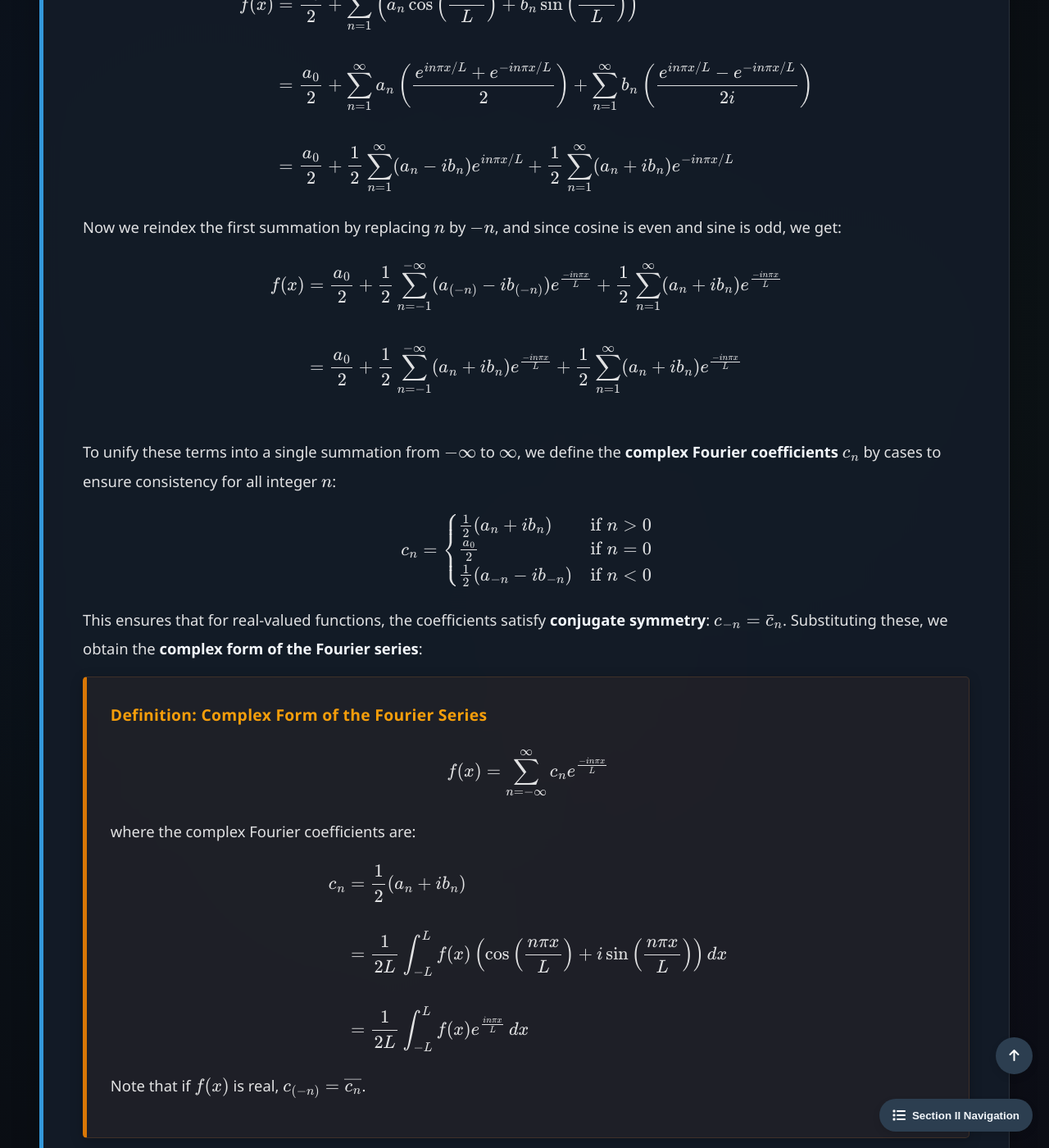
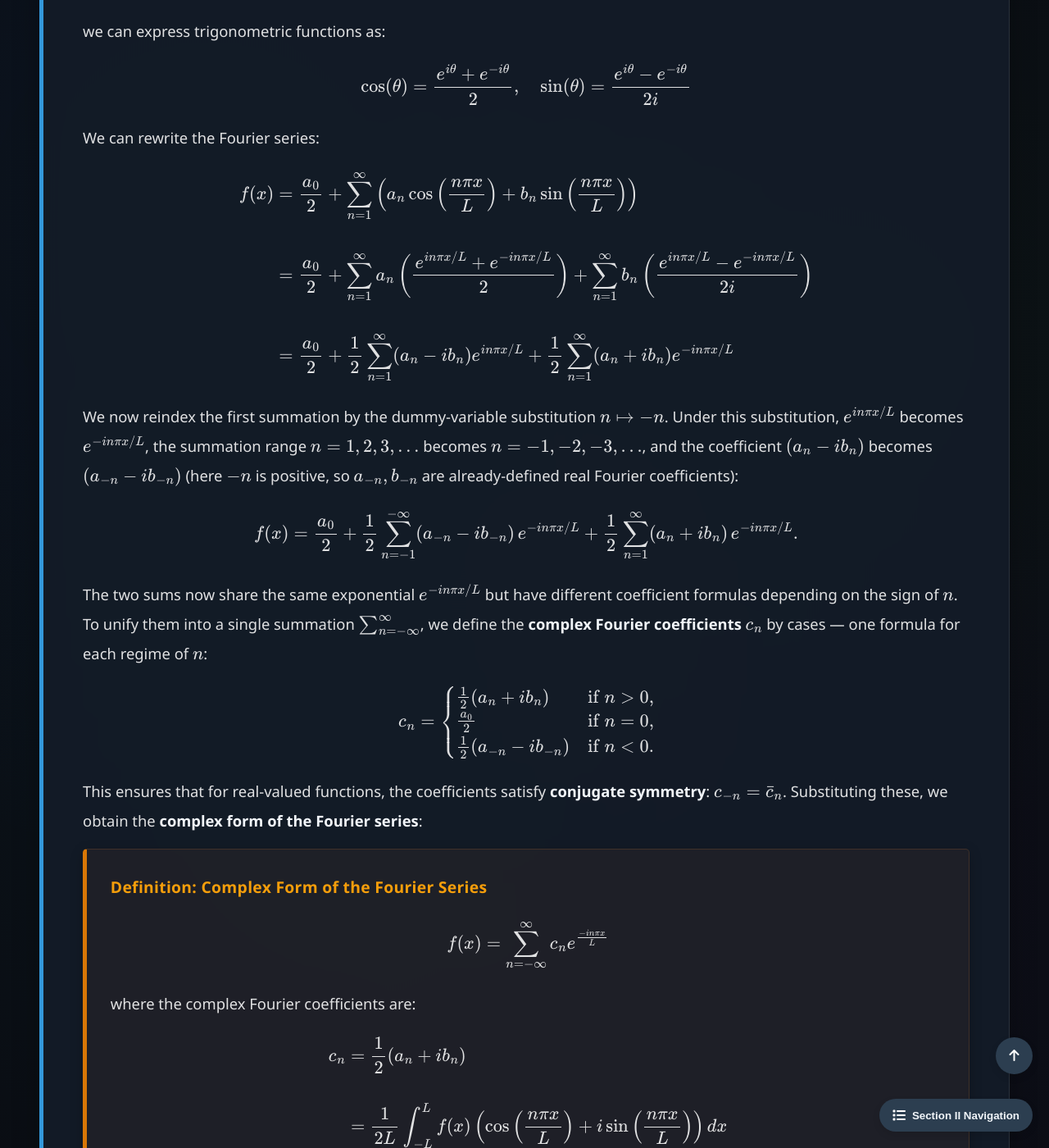
Before and after one commit to Yusukey01/yusukey01.github.io, a Jekyll site: the page built from Mathematics/Calculus/fourier_series.html, in a window 1280 px wide and 1400 px high, scrolled down 8751 px. Shown: the whole window at 82% size. Built offline with Jekyll 4.4.1, drawn with Linux system fonts in a browser that asks for light colours; some of the changed text lies outside the part shown.

Commit message:
added more explanations

```diff
--- a/Mathematics/Calculus/fourier_series.html
+++ b/Mathematics/Calculus/fourier_series.html
@@ -192,6 +192,16 @@ uses_python: false
                     The strategy is the same as in finite-dimensional linear algebra: to find the component along a basis vector,
                     take the inner product of the function with that basis vector and divide by the basis vector's squared norm.
                 </p>
+                <p>
+                    <em>A note on term-by-term integration.</em> The derivations below interchange the infinite sum
+                    with the integral, which is not automatic for all convergent series. This step is justified, for
+                    instance, when the Fourier series converges uniformly on \([-L, L]\) (as is the case when \(f\) is
+                    continuously differentiable with \(f(-L) = f(L)\)), or more generally under the \(L^2\)-convergence
+                    framework developed in the <a href="#convergence">convergence section</a> below: there the inner
+                    products \(\langle f, \cos(n\pi x/L)\rangle\) and \(\langle f, \sin(n\pi x/L)\rangle\) are taken
+                    directly without series manipulations, and yield the same coefficient formulas. We proceed formally
+                    here and defer the analytic justification.
+                </p>
 
                 <p>
                     To find \(a_0\), integrate both sides of the Fourier series:
@@ -329,29 +339,33 @@ uses_python: false
                     \]
                 </p>
                 <p>
-                    Now we reindex the first summation by replacing \(n\) by \(-n\), and since cosine is even and sine is odd, we get:
+                    We now reindex the first summation by the dummy-variable substitution \(n \mapsto -n\).
+                    Under this substitution, \(e^{in\pi x/L}\) becomes \(e^{-i n\pi x/L}\), the summation
+                    range \(n = 1, 2, 3, \ldots\) becomes \(n = -1, -2, -3, \ldots\), and the coefficient
+                    \((a_n - i b_n)\) becomes \((a_{-n} - i b_{-n})\) (here \(-n\) is positive, so
+                    \(a_{-n}, b_{-n}\) are already-defined real Fourier coefficients):
                     \[
                     \begin{align*}
-                        f(x) &= \frac{a_0}{2} + \frac{1}{2}\sum_{n= -1}^{-\infty} (a_{(-n)} - i b_{(-n)}) e^{\frac{-i n\pi x}{L}}
-                                            + \frac{1}{2}\sum_{n=1}^{\infty} (a_n + ib_n) e^{\frac{-i n\pi x}{L}} \\\\
-                            &= \frac{a_0}{2} + \frac{1}{2}\sum_{n= -1}^{-\infty} (a_n + i b_n) e^{\frac{-i n\pi x}{L}}
-                                            + \frac{1}{2}\sum_{n=1}^{\infty} (a_n + ib_n) e^{\frac{-i n\pi x}{L}} \\\\
-
+                        f(x) &= \frac{a_0}{2}
+                             + \frac{1}{2}\sum_{n = -1}^{-\infty} (a_{-n} - i b_{-n})\, e^{-i n\pi x/L}
+                             + \frac{1}{2}\sum_{n=1}^{\infty} (a_n + i b_n)\, e^{-i n\pi x/L}.
                     \end{align*}
                     \]
                 </p>
                 <p>
-                    To unify these terms into a single summation from \(-\infty\) to \(\infty\), we define the <strong>complex Fourier coefficients</strong>
-                    \(c_n\) by cases to ensure consistency for all integer \(n\):
+                    The two sums now share the same exponential \(e^{-in\pi x/L}\) but have different
+                    coefficient formulas depending on the sign of \(n\). To unify them into a single
+                    summation \(\sum_{n=-\infty}^{\infty}\), we define the <strong>complex Fourier
+                    coefficients</strong> \(c_n\) by cases — one formula for each regime of \(n\):
                 </p>
 
                 <p>
                     \[
                     c_n =
                     \begin{cases}
-                    \frac{1}{2}(a_n + ib_n) & \text{if } n > 0 \\
-                    \frac{a_0}{2} & \text{if } n = 0 \\
-                    \frac{1}{2}(a_{-n} - ib_{-n}) & \text{if } n < 0
+                    \frac{1}{2}(a_n + ib_n) & \text{if } n > 0, \\
+                    \frac{a_0}{2} & \text{if } n = 0, \\
+                    \frac{1}{2}(a_{-n} - ib_{-n}) & \text{if } n < 0.
                     \end{cases}
                     \]
                 </p>
@@ -610,7 +624,17 @@ uses_python: false
                 <div class="proof">
                     <span class="proof-title">Proof:</span>
                     <p>
-                        We prove the complex form first. Starting with the Fourier series
+                        We prove the complex form first. A fully rigorous argument proceeds through the partial sums
+                        \(S_N f(x) = \sum_{|n|\leq N} c_n e^{-in\pi x/L}\): for each finite \(N\) the double sum below
+                        is finite, so interchanging sum and integral is elementary, and the identity
+                        \(\|S_N\|_2^2 = \sum_{|n|\leq N} |c_n|^2\) follows. Taking \(N \to \infty\) and using
+                        \(L^2\)-convergence \(S_N \to f\) in \(L^2[-L,L]\) (established in the
+                        <a href="#convergence">convergence section</a> and built on Riesz–Fischer in the \(L^p\)
+                        chapter) yields the full identity. We present the calculation in the suggestive infinite-sum
+                        form below, with this limiting procedure understood.
+                    </p>
+                    <p>
+                        Starting with the Fourier series
                         \[
                         f(x) = \sum_{n=-\infty}^{\infty} c_n e^{-i\frac{n\pi x}{L}},
                         \]
```
